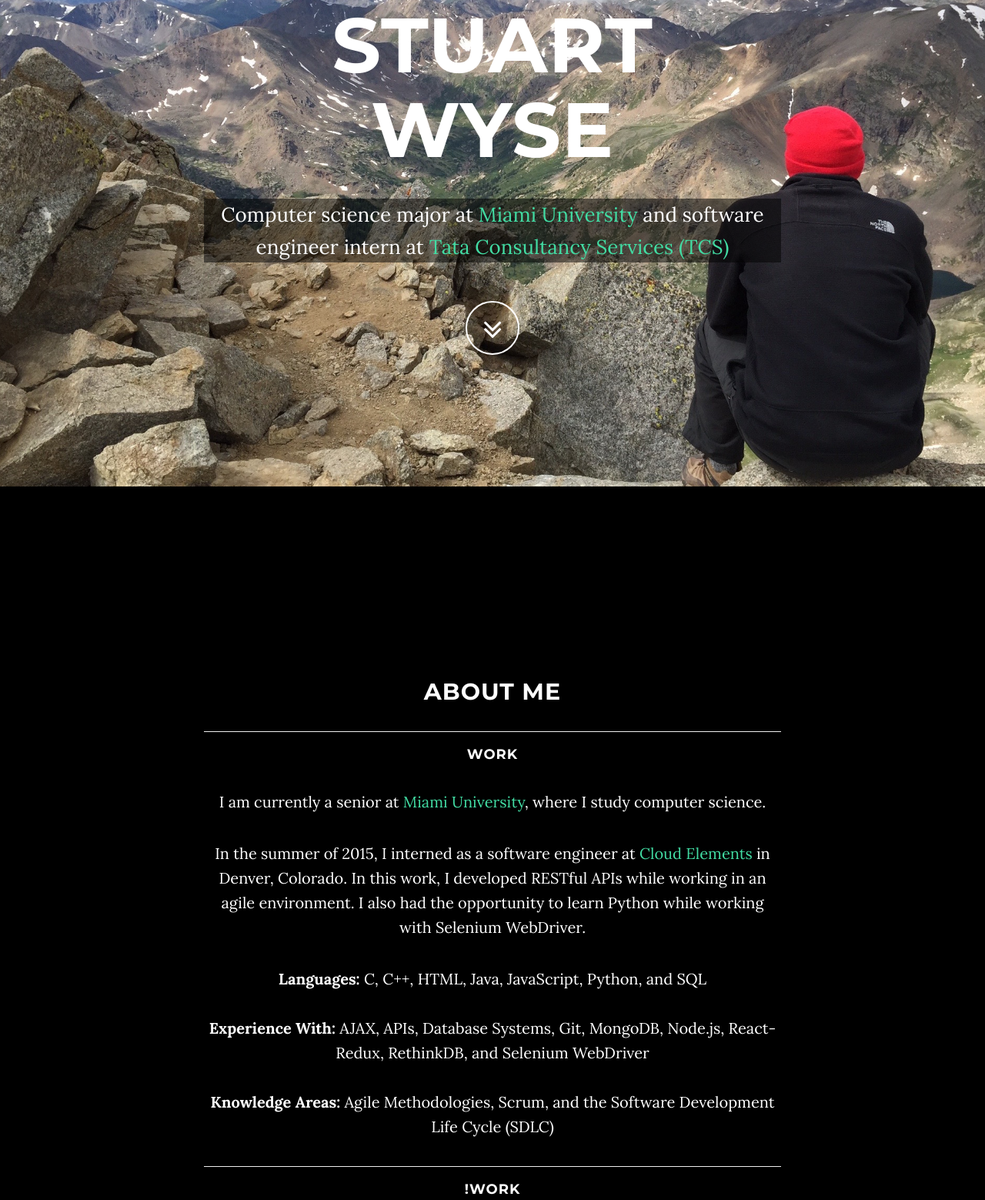
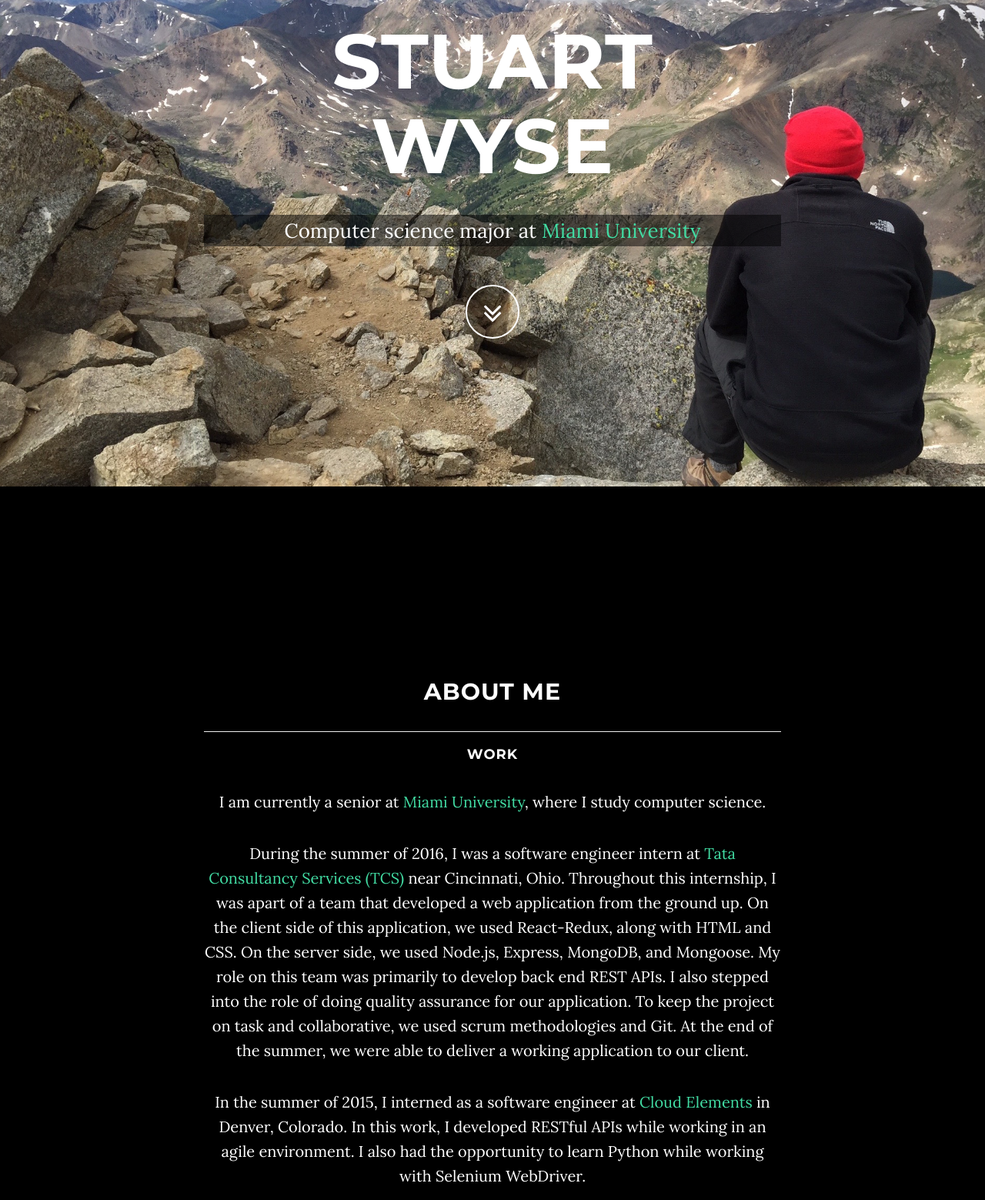
Before and after one commit to swyse5/swyse5.github.io, a plain HTML site: page index.html in a window 1280 px wide. Shown: the part 168-1727 px from the top of the page at 77% size. Drawn offline with Linux system fonts and the light colour scheme; a script that the page names is missing.

Commit message:
updated info and skills

```diff
--- a/index.html
+++ b/index.html
@@ -78,7 +78,7 @@
                 <div class='row'>
                     <div class='col-md-8 col-md-offset-2'>
                         <h1 class='brand-heading'>Stuart Wyse</h1>
-                        <p class='intro-text'>Computer science major at <a href='http://miamioh.edu/' target='_blank'>Miami University</a> and software engineer intern at <a href='http://tcs.com/' target='_blank'> Tata Consultancy Services (TCS)</a></p>
+                        <p class='intro-text'>Computer science major at <a href='http://miamioh.edu/' target='_blank'>Miami University</a> </p>
                         <a href='#about' class='btn btn-circle page-scroll'>
                             <i class='fa fa-angle-double-down animated'></i>
                         </a>
@@ -96,10 +96,12 @@
 				<hr>
                 <h4>Work</h4>
                 <p>I am currently a senior at <a href='http://miamioh.edu/' target='_blank'>Miami University</a>, where I study computer science.</p>
+                <p>During the summer of 2016, I was a software engineer intern at <a href='http://www.tcs.com/' target='_blank'>Tata Consultancy Services (TCS)</a> near Cincinnati, Ohio. Throughout this internship, I was apart of a team that developed a web application from the ground up. On the client side of this application, we used React-Redux, along with HTML and CSS. On the server side, we used Node.js, Express, MongoDB, and Mongoose. My role on this team was primarily to develop back end REST APIs. I also stepped into the role of doing quality assurance for our application. To keep the project on task and collaborative, we used scrum methodologies and Git. At the end of the summer, we were able to deliver a working application to our client.
+				</p>
                 <p>In the summer of 2015, I interned as a software engineer at <a href='http://cloud-elements.com/' target='_blank'>Cloud Elements</a> in Denver, Colorado. In this work, I developed RESTful APIs while working in an agile environment. I also had the opportunity to learn Python while working with Selenium WebDriver.</p>
-                <p><b>Languages: </b> C, C++, HTML, Java, JavaScript, Python, and SQL<br>
+                <p><b>Languages: </b> CSS, HTML, Java, JavaScript, Python, and SQL<br>
                 <br>
-                <b>Experience With: </b> AJAX, APIs, Database Systems, Git, MongoDB, Node.js, React-Redux, RethinkDB, and Selenium WebDriver </b> <br>
+                <b>Software and Technical Experiences: </b> AJAX, APIs, Database Systems, Express, Git, Mac OS, MongoDB, MySQL, Node.js, PHP MyAdmin, React-Redux, RethinkDB, Selenium WebDriver, and Windows</b> <br>
                 <br>
                 <b>Knowledge Areas: </b> Agile Methodologies, Scrum, and the Software Development Life Cycle (SDLC)</p>
                 <hr>
@@ -111,20 +113,6 @@
         </div>
     </section>
 
-    <!-- Download Section -->
-<!--
-    <section id='download' class='content-section text-center'>
-        <div class='download-section'>
-            <div class='container'>
-                <div class='col-lg-8 col-lg-offset-2'>
-                    <h2>Download Grayscale</h2>
-                    <p>You can download Grayscale for free on the preview page at Start Bootstrap.</p>
-                    <a href='http://startbootstrap.com/template-overviews/grayscale/' class='btn btn-default btn-lg'>Visit Download Page</a>
-                </div>
-            </div>
-        </div>
-    </section>
- -->
 
     <!-- Contact Section -->
     <section id='connect' class='container content-section text-center'>
```
